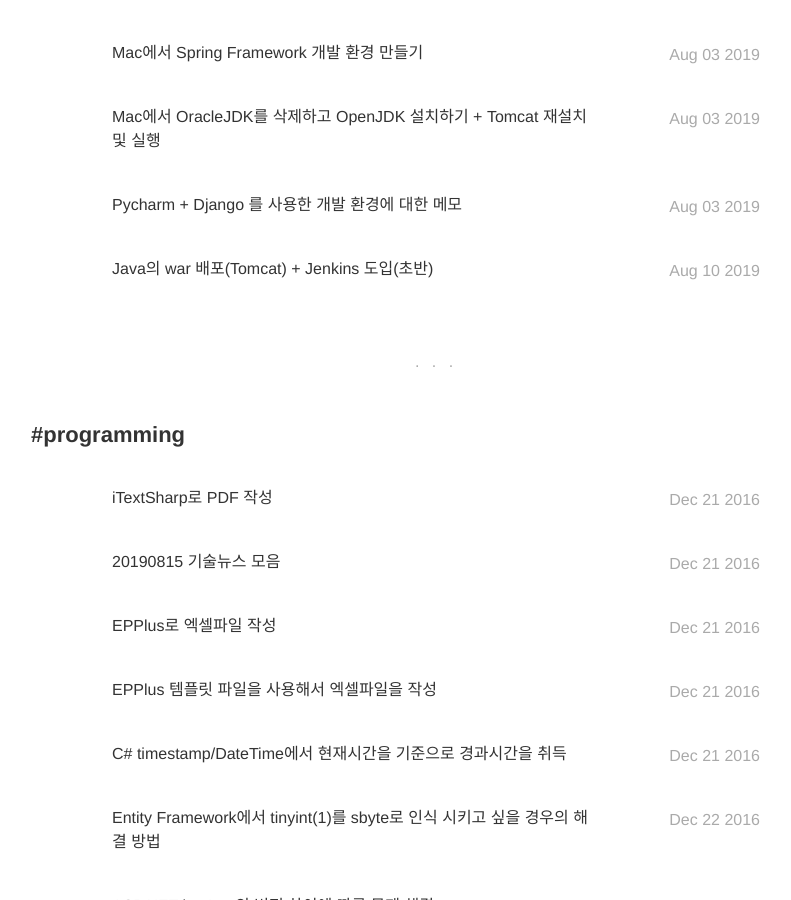
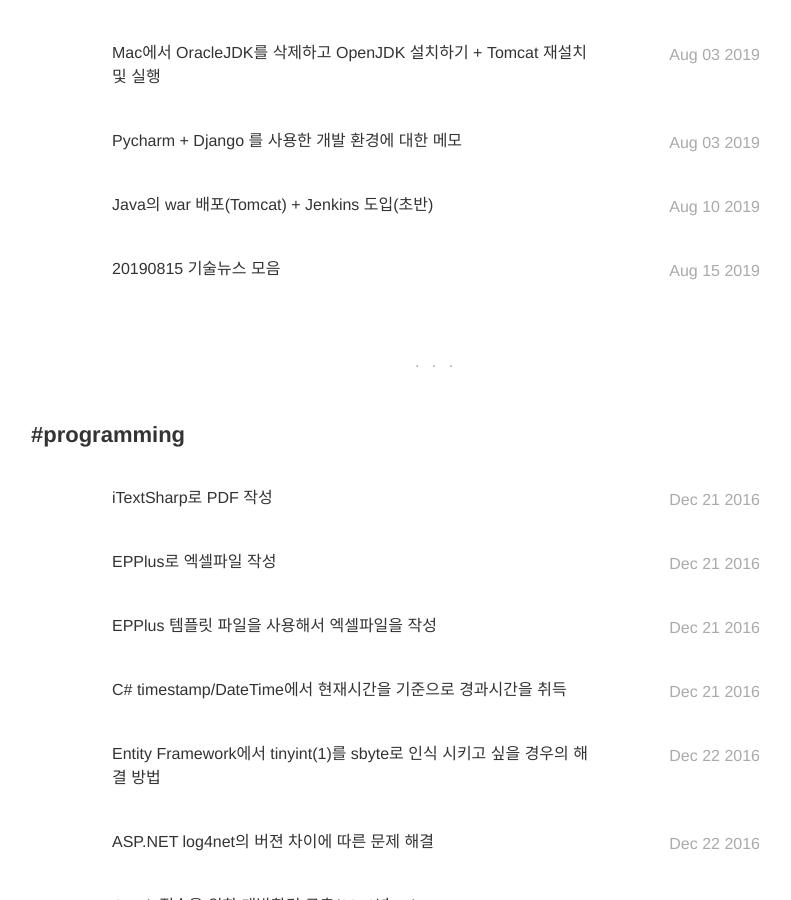
Before and after one commit to Pie001/pie001.github.io, a Jekyll site: the page built from tags.html, in a window 1280 px wide and 900 px high, scrolled down 7016 px. Shown: the whole window, without its empty margins (204-995 px from the left). Built offline with Jekyll 4.4.1, drawn with Linux system fonts in a browser that asks for light colours; some of the changed text lies outside the part shown.

Commit message:
Update 2019-08-15-0064.md

```diff
--- a/_posts/2019-08-15-0064.md
+++ b/_posts/2019-08-15-0064.md
@@ -1,14 +1,14 @@
 ---
 title: 20190815 기술뉴스 모음
 layout: post
-date:  2016-12-21 20:45
+date:  2019-08-15 20:45
 image: /assets/images/post_header.jpg
 headerImage: true
 #projects: true
 blog: true
 ko: true
 tag:
-- dev_news
+- dev news
 - dev
 - programming
 category: blog
```
